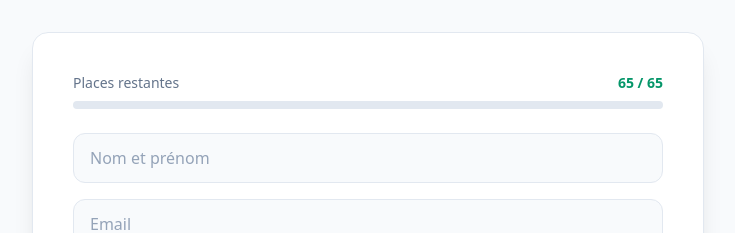
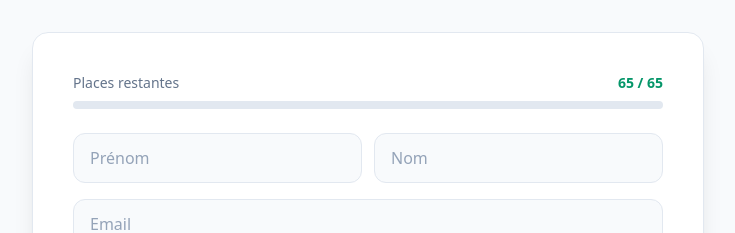
Before and after one commit to quiveutetremonassocie-ship-it/SACCB, a Next.js app: page / in a window 1280 px wide. Shown: the part 3120-3353 px from the top of the page, without its empty margins (272-1007 px from the left). Built offline with nearby package versions, Linux system fonts and the light colour scheme; no server answers.

Commit message:
feat: séparer prénom et nom dans le formulaire d'inscription

```diff
--- a/src/components/Inscription.tsx
+++ b/src/components/Inscription.tsx
@@ -75,7 +75,9 @@ export default function Inscription({
     if (!db.insc_open) return;
     setLoading(true);
     const fd = new FormData(e.currentTarget);
-    const nom = String(fd.get("nom") || "").trim();
+    const prenom = String(fd.get("prenom") || "").trim();
+    const nomSeul = String(fd.get("nom") || "").trim();
+    const nom = `${prenom} ${nomSeul}`.trim();
     const email = String(fd.get("email") || "").trim();
     const tel = String(fd.get("tel") || "").trim();
     const type = String(fd.get("type") || "Adulte") as "Adulte" | "Etudiant";
@@ -250,7 +252,10 @@ export default function Inscription({
           )
         ) : (
           <form onSubmit={handleSubmit} className="space-y-4">
-            <input className="input" name="nom" placeholder="Nom et prénom" required />
+            <div className="grid grid-cols-2 gap-3">
+              <input className="input" name="prenom" placeholder="Prénom" required />
+              <input className="input" name="nom" placeholder="Nom" required />
+            </div>
             <input className="input" name="email" type="email" placeholder="Email" required />
             <input className="input" name="tel" type="tel" placeholder="Téléphone" required />
             <select className="input" name="type" defaultValue="Adulte">
```
